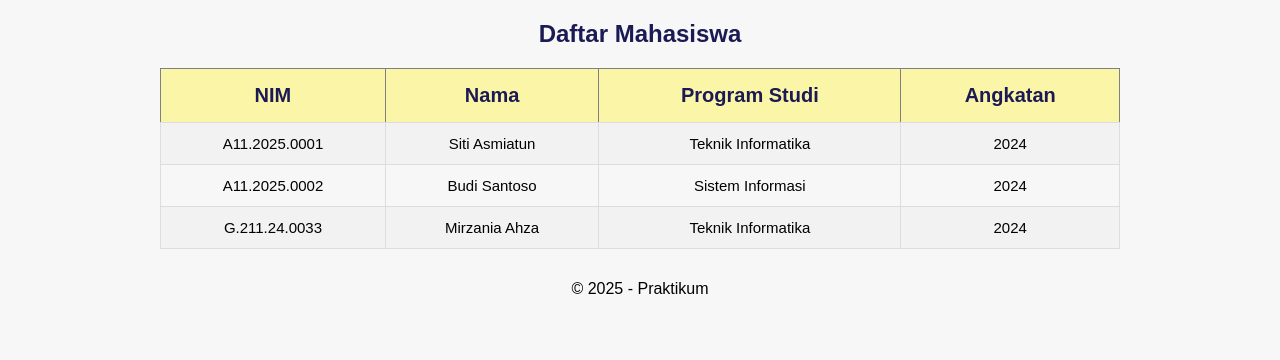
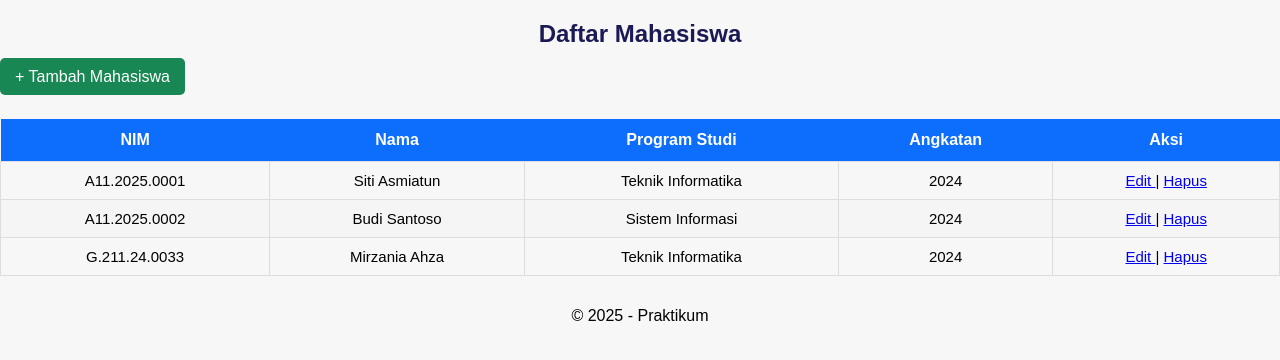
Before and after one commit to Mirzania4/rpl_project, a Django app: page /mahasiswa/daftar/ in a window 1280 px wide. Shown: the part 61-421 px from the top of the page. Run offline with Django 5.2, Linux system fonts and the light colour scheme; a user stored in the database is signed in; data comes from the database, SQL or seed files in the repository; both versions use the stored data as it was after the commit.

Commit message:
fix urls redirect

```diff
--- a/mahasiswa/templates/mahasiswa/daftar.html
+++ b/mahasiswa/templates/mahasiswa/daftar.html
@@ -1,23 +1,95 @@
-{% extends 'mahasiswa/base.html' %} {% load static %} {% block content %}
+{% extends 'mahasiswa/base.html' %}
+{% load static %}
+
+{% block content %}
+
 <h2>Daftar Mahasiswa</h2>
-<table border="1">
+
+<a href="{% url 'tambah_mahasiswa' %}" class="btn-tambah">
+    + Tambah Mahasiswa
+</a>
+
+<br><br>
+
+<table class="table-mahasiswa">
+    <thead>
         <tr>
             <th>NIM</th>
             <th>Nama</th>
             <th>Program Studi</th>
             <th>Angkatan</th>
+            <th>Aksi</th>
         </tr>
+    </thead>
+
+    <tbody>
         {% for mhs in mahasiswas %}
         <tr>
             <td>{{ mhs.nim }}</td>
             <td>{{ mhs.nama }}</td>
             <td>{{ mhs.programstudi }}</td>
             <td>{{ mhs.angkatan }}</td>
+
+            <td>
+                <a href="{% url 'edit_mahasiswa' mhs.id %}">
+                    Edit
+                </a>
+
+                |
+
+                <a href="{% url 'hapus_mahasiswa' mhs.id %}"
+                   onclick="return confirm('Yakin ingin menghapus data ini?')">
+                    Hapus
+                </a>
+            </td>
         </tr>
+
         {% empty %}
         <tr>
-    <td colspan="3">Belum ada data.</td>
+            <td colspan="5">
+                Belum ada data.
+            </td>
         </tr>
         {% endfor %}
+    </tbody>
 </table>
+
+<style>
+
+.table-mahasiswa{
+    width:100%;
+    border-collapse:collapse;
+    margin-top:15px;
+    font-size:16px;
+}
+
+.table-mahasiswa th{
+    background:#0d6efd;
+    color:white;
+    padding:12px;
+}
+
+.table-mahasiswa td{
+    padding:10px;
+    border:1px solid #ddd;
+}
+
+.table-mahasiswa tr:nth-child(even){
+    background:#f5f5f5;
+}
+
+.btn-tambah{
+    background:#198754;
+    color:white;
+    text-decoration:none;
+    padding:10px 15px;
+    border-radius:5px;
+}
+
+.btn-tambah:hover{
+    opacity:0.9;
+}
+
+</style>
+
 {% endblock %}
--- a/mahasiswa/urls.py
+++ b/mahasiswa/urls.py
@@ -2,8 +2,18 @@ from django.urls import path
 from . import views
 from django.views.generic import RedirectView
 
-
 urlpatterns = [
     path('', RedirectView.as_view(url='daftar/')),
+
     path('daftar/', views.daftar_mahasiswa, name='daftar_mahasiswa'),
+
+    path('tambah/', views.tambah_mahasiswa, name='tambah_mahasiswa'),
+
+    path('edit/<int:pk>/',
+         views.edit_mahasiswa,
+         name='edit_mahasiswa'),
+
+    path('hapus/<int:pk>/',
+         views.hapus_mahasiswa,
+         name='hapus_mahasiswa'),
 ]
--- a/mahasiswa/views.py
+++ b/mahasiswa/views.py
@@ -1,11 +1,62 @@
-from django.shortcuts import render
+from django.shortcuts import render, redirect, get_object_or_404
 from .models import Mahasiswa
+from .forms import MahasiswaForm
 from django.contrib.auth.decorators import login_required
+
 
 @login_required(login_url='/accounts/login/')
 def daftar_mahasiswa(request):
     mahasiswas = Mahasiswa.objects.all()
-    return render(request, 'mahasiswa/daftar.html', {'mahasiswas': mahasiswas})
+    return render(request, 'mahasiswa/daftar.html', {
+        'mahasiswas': mahasiswas
+    })
+
+
+@login_required(login_url='/accounts/login/')
+def tambah_mahasiswa(request):
+    if request.method == 'POST':
+        form = MahasiswaForm(request.POST)
+
+        if form.is_valid():
+            form.save()
+            return redirect('daftar_mahasiswa')
+
+    else:
+        form = MahasiswaForm()
+
+    return render(request, 'mahasiswa/form.html', {
+        'form': form,
+        'judul': 'Tambah Mahasiswa'
+    })
+
+
+@login_required(login_url='/accounts/login/')
+def edit_mahasiswa(request, pk):
+    mahasiswa = get_object_or_404(Mahasiswa, pk=pk)
+
+    if request.method == 'POST':
+        form = MahasiswaForm(request.POST, instance=mahasiswa)
+
+        if form.is_valid():
+            form.save()
+            return redirect('daftar_mahasiswa')
+
+    else:
+        form = MahasiswaForm(instance=mahasiswa)
+
+    return render(request, 'mahasiswa/form.html', {
+        'form': form,
+        'judul': 'Edit Mahasiswa'
+    })
+
+
+@login_required(login_url='/accounts/login/')
+def hapus_mahasiswa(request, pk):
+    mahasiswa = get_object_or_404(Mahasiswa, pk=pk)
+
+    mahasiswa.delete()
+
+    return redirect('daftar_mahasiswa')
 
 
 def index(request):
@@ -14,8 +65,3 @@ def index(request):
         'deskripsi': 'Contoh halaman index menggunakan Django templates dan static files.'
     }
     return render(request, 'mahasiswa/index.html', context)
-
-# from django.http import HttpResponse
-# def index(request):
-#     return HttpResponse("Hello, ini modul praktikum RPL Django!")
-# # Create your views here.
```
Also changed, not shown: mahasiswa/forms.py (added, +7 -0 lines), mahasiswa/templates/mahasiswa/form.html (added, +22 -0 lines), db.sqlite3. Lines whose indentation alone changed are shown as unchanged.
